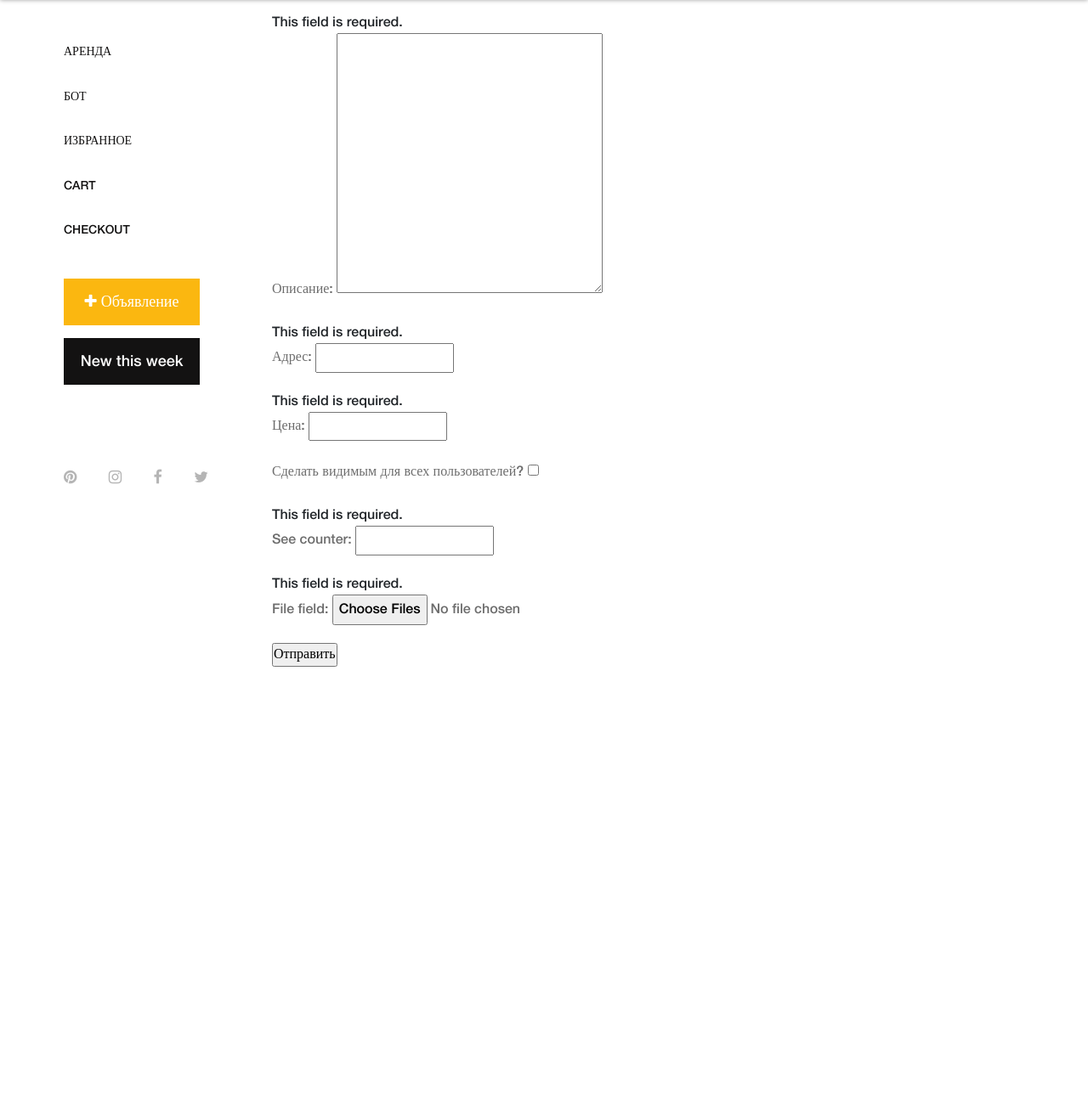
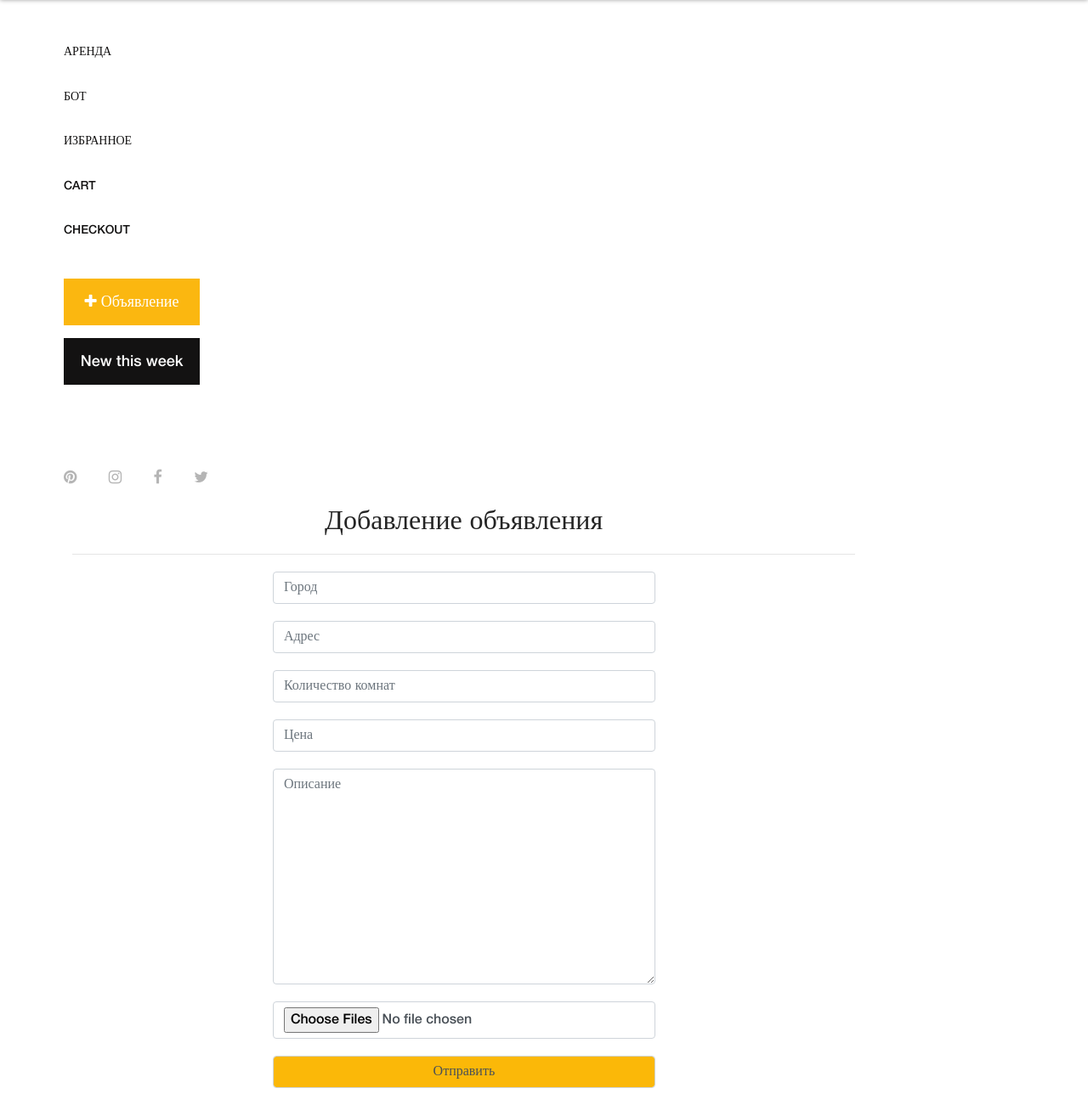
Before and after one commit to LizaMetla/placex, a Django app: page /advert/add/ in a window 1280 px wide. Shown: the part 50-1351 px from the top of the page at 85% size. Before the commit the page ends 835 px from the top, so only its background shows below. Run offline with Django 3.2, Linux system fonts and the light colour scheme; the visitor is signed in with stand-in values (Sample User, id 1); some libraries are stand-ins or nearby versions.

Commit message:
feat: create announcement

```diff
--- a/rent/static/rent/css/core-style.css
+++ b/rent/static/rent/css/core-style.css
@@ -124,6 +124,11 @@ body {
   height: 100px;
 }
 
+.v-profile-photo {
+  border-radius: 100px;
+  border: 1px solid black;
+}
+
 .log-in-photo {
   margin: 20px 150px;
   width: 100px;
@@ -195,6 +200,24 @@ i.fa-filter {
 
 .close {
   display: none;
+}
+
+.announce-form {
+  position: relative;
+  left: calc(100% - 81%);
+  width: 500px;
+  /* border: 5px solid #000; */
+  border-radius: 35px;
+}
+
+.center-inputs {
+  width: 450px;
+  margin: 20px 25px;
+}
+
+.submit_announce {
+  background-color: #fbb808;
+  cursor: pointer;
 }
 
 .submit__form {
--- a/rent/static/rent/js/script.js
+++ b/rent/static/rent/js/script.js
@@ -70,3 +70,18 @@ formContainer.addEventListener('click', (e) => {
 // add photo in registration
 
 $('#add-reg-photo').click(function() {$('#add__log-in-img').trigger('click')});
+
+function previewFile(input){
+    var file = $("input[id='add__log-in-img']").get(0).files[0];
+
+    if(file){
+        var reader = new FileReader();
+
+        reader.onload = function(){
+            $("#add-reg-photo").attr("src", reader.result);
+            console.log(reader.result);
+        }
+
+        reader.readAsDataURL(file);
+    }
+}
--- a/rent/templates/rent/add-advert.html
+++ b/rent/templates/rent/add-advert.html
@@ -1,8 +1,20 @@
 {% extends 'rent/base.html' %}
 {% block context %}
-    <form action="" method="post" enctype="multipart/form-data">
-    {{ form.as_p }}
-        {% csrf_token %}
-        <input type="submit" value="Отправить">
-    </form>
+    <div class="container">
+        <h2 class="text-center center__elem" id="announce-title">Добавление объявления</h2>
+ 		<hr class="center__elem">
+        <form action="" method="post" class="announce-form" enctype="multipart/form-data">
+            <input type="text" name="city" maxlength="50" class="center-inputs form-control" placeholder="Город" required="" id="id_city">
+            <input type="text" name="address" maxlength="200" class="center-inputs form-control" placeholder="Адрес" required="" id="id_address">
+            <input type="number" name="count_room" step="any" class="center-inputs form-control" placeholder="Количество комнат" required="" id="id_count_room">
+            <input type="number" name="price" step="any" class="center-inputs form-control" placeholder="Цена" required="" id="id_price">
+            <!-- <label for="id_is_active">Сделать видимым для всех пользователей?</label>
+            <input type="checkbox" name="is_active" id="id_is_active"> -->
+            <textarea name="description" cols="40" rows="10" class="center-inputs form-control" placeholder="Описание" required="" id="id_description"></textarea>
+            <input type="file" name="file_field" multiple="" accept="image/*" class="center-inputs form-control" required="" id="id_file_field">
+            <input type="submit" class="center-inputs form-control submit_announce" value="Отправить">
+            {% csrf_token %}
+        </form>
+    </div>
+
 {% endblock %}
```
Also changed, not shown: rent/templates/rent/login.html (+2 -2 lines).
